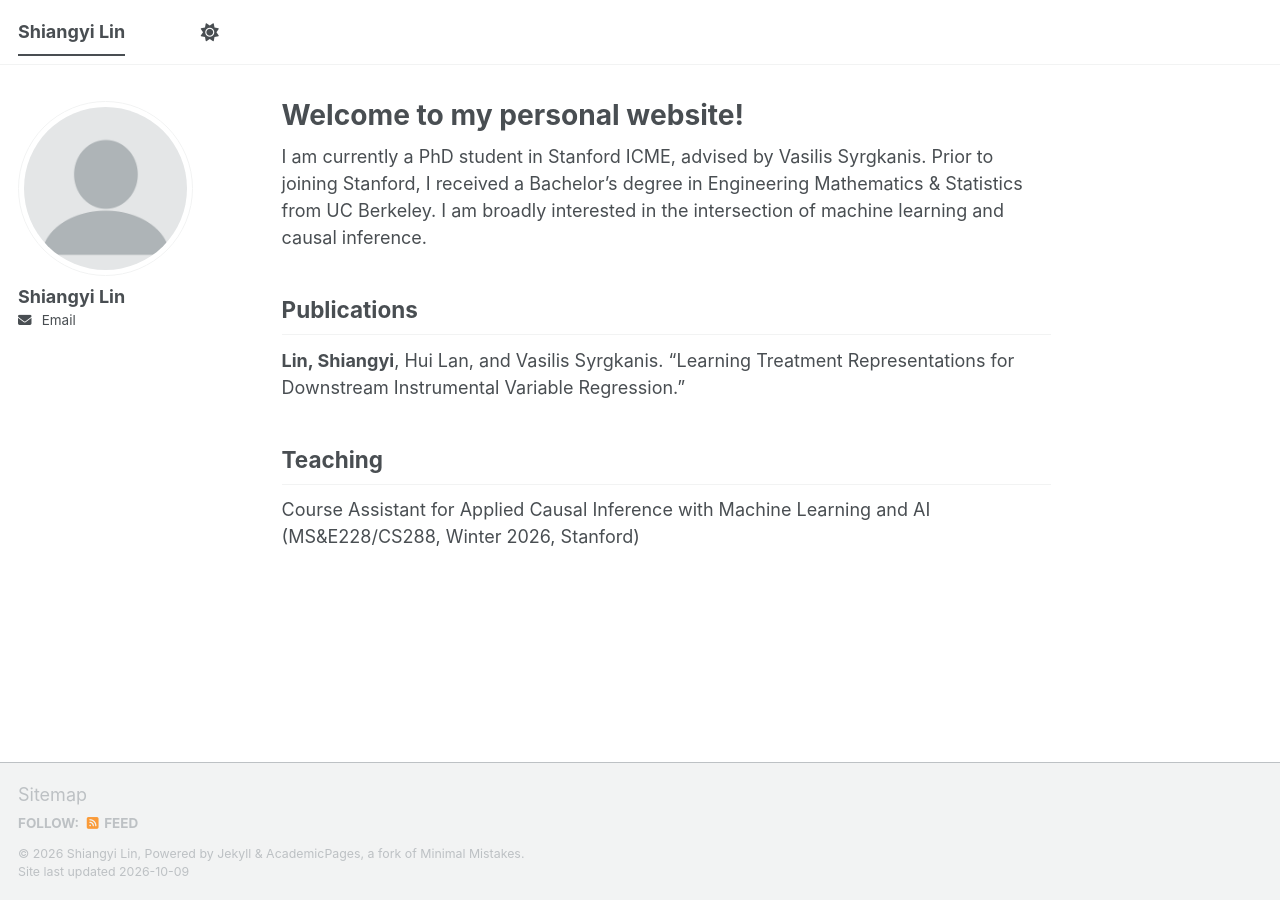
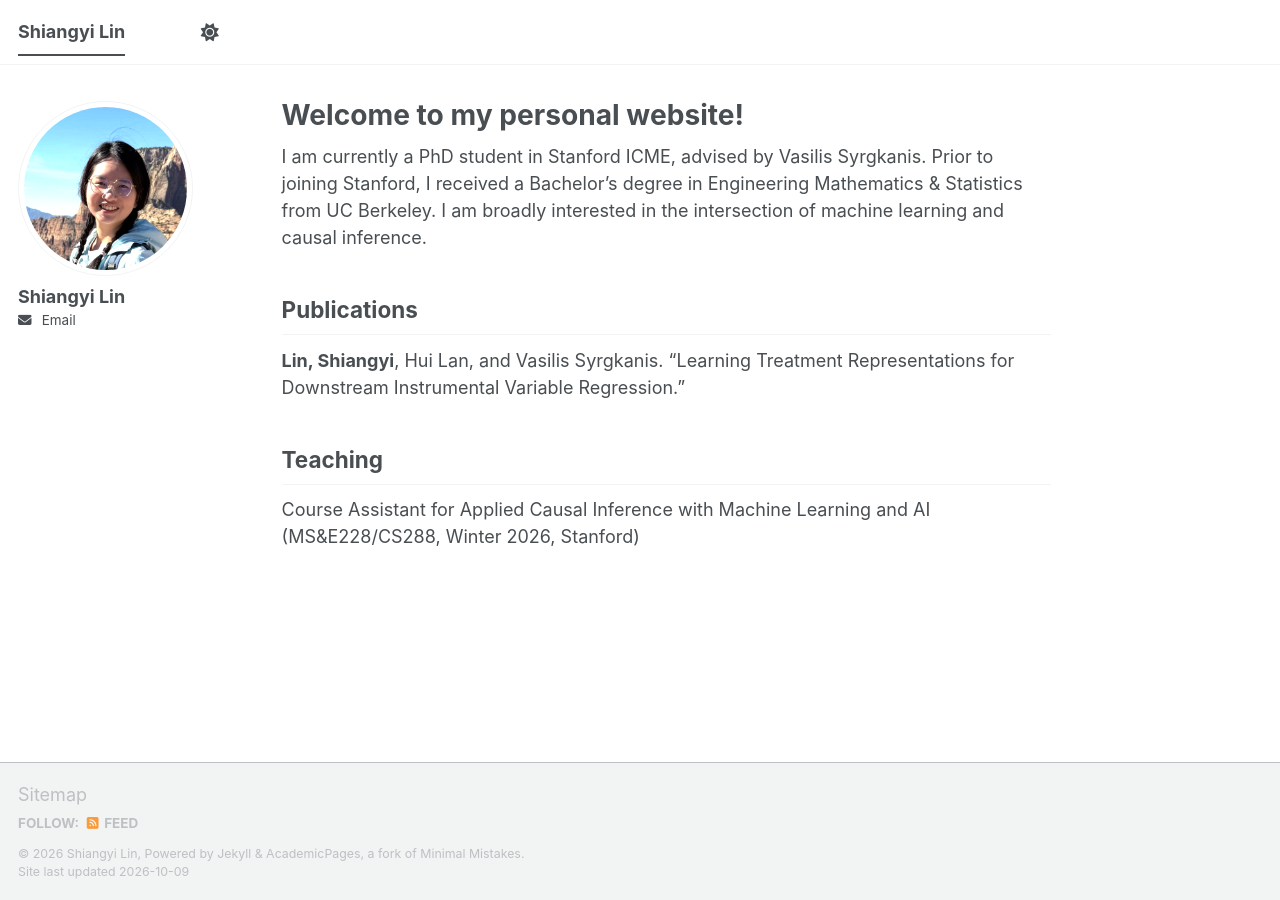
Before and after one commit to shiangyilin/shiangyilin.github.io, a Jekyll site: the page built from _pages/about.md, in a window 1280 px wide. Built offline with Jekyll 4.4.1, drawn with Linux system fonts in a browser that asks for light colours; a script bundle is joined from its source files by our own code; library files that are not in the unit come from our copies.

Commit message:
Update _config.yml

```diff
--- a/_config.yml
+++ b/_config.yml
@@ -23,7 +23,7 @@ repository               : "shiangyilin.github.io" #"academicpages/academicpages
 #               Additional customization can be done by editing /_includes/author-profile.html
 author:
   # Biographic information
-  avatar           : "profile.png"
+  avatar           : "IMG_1700.png"
   name             : "Shiangyi Lin"
   pronouns         : # example: "she/her"
   bio              : # ""
```
